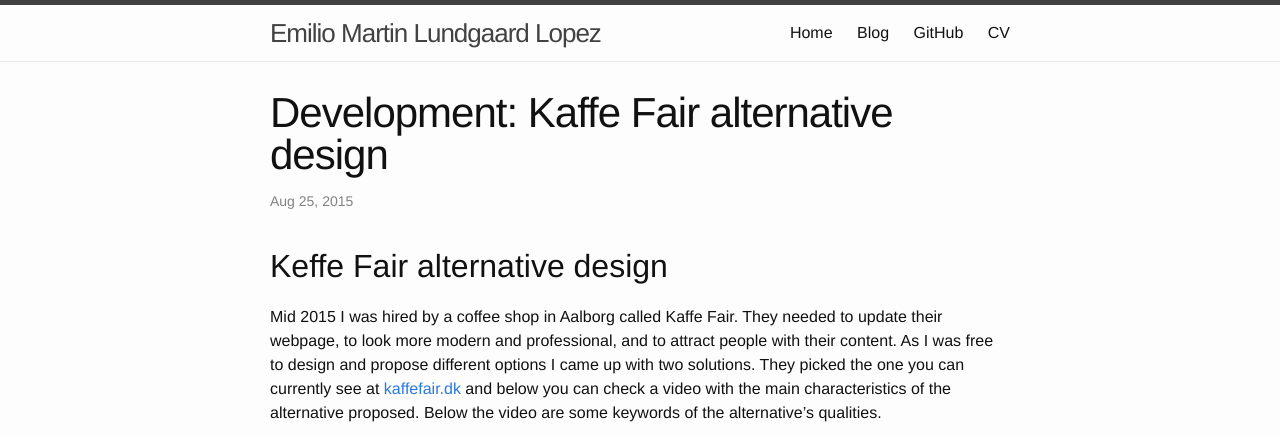
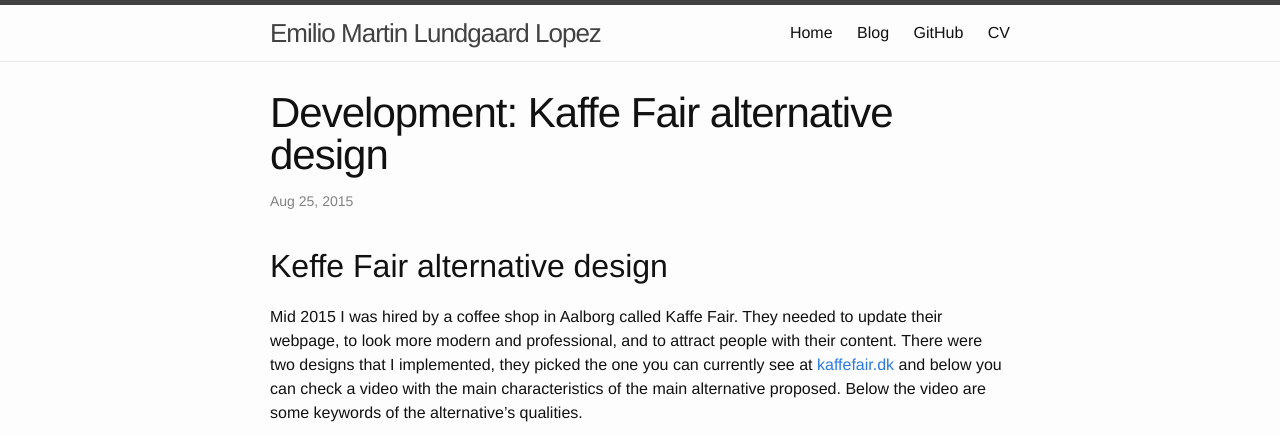
Before and after one commit to emilioidk/emilioidk.github.io, a Jekyll site: the page built from _posts/2015-08-25-Kaffe-Fair-Alternative-design.md, in a window 1280 px wide, cut to the strip 0-436 px from the top of the page. Built offline with Jekyll 4.4.1, drawn with Linux system fonts in a browser that asks for light colours.

Commit message:
forklaring

```diff
--- a/_posts/2015-08-25-Kaffe-Fair-Alternative-design.md
+++ b/_posts/2015-08-25-Kaffe-Fair-Alternative-design.md
@@ -7,7 +7,7 @@ tags: kaffe-fair development umbraco backoffice webdesign
 ---
 
 ##Keffe Fair alternative design
-Mid 2015 I was hired by a coffee shop in Aalborg called Kaffe Fair. They needed to update their webpage, to look more modern and professional, and to attract people with their content. As I was free to design and propose different options I came up with two solutions.<!--more--> They picked the one you can currently see at [kaffefair.dk](kaffefair.dk) and below you can check a video with the main characteristics of the alternative proposed. Below the video are some keywords of the alternative's qualities.
+Mid 2015 I was hired by a coffee shop in Aalborg called Kaffe Fair. They needed to update their webpage, to look more modern and professional, and to attract people with their content.<!--more--> There were two designs that I implemented, they picked the one you can currently see at [kaffefair.dk](kaffefair.dk) and below you can check a video with the main characteristics of the main alternative proposed. Below the video are some keywords of the alternative's qualities.
 
 <iframe width="560" height="315" src="https://www.youtube.com/embed/7244VekBnhM" frameborder="0" allowfullscreen></iframe>
 
```
